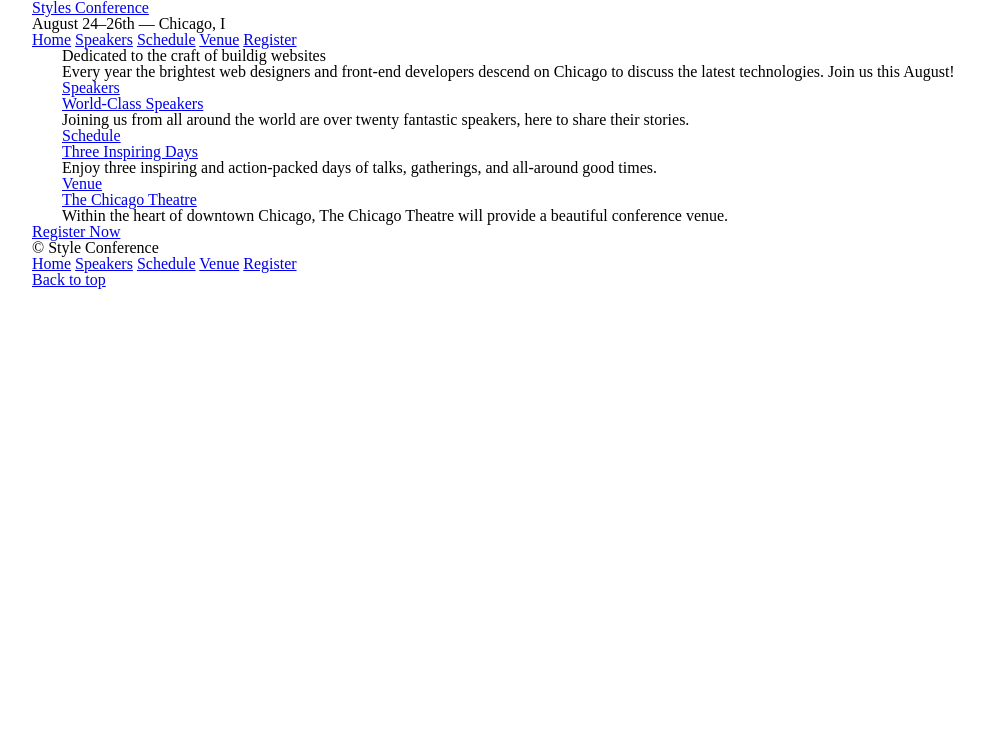
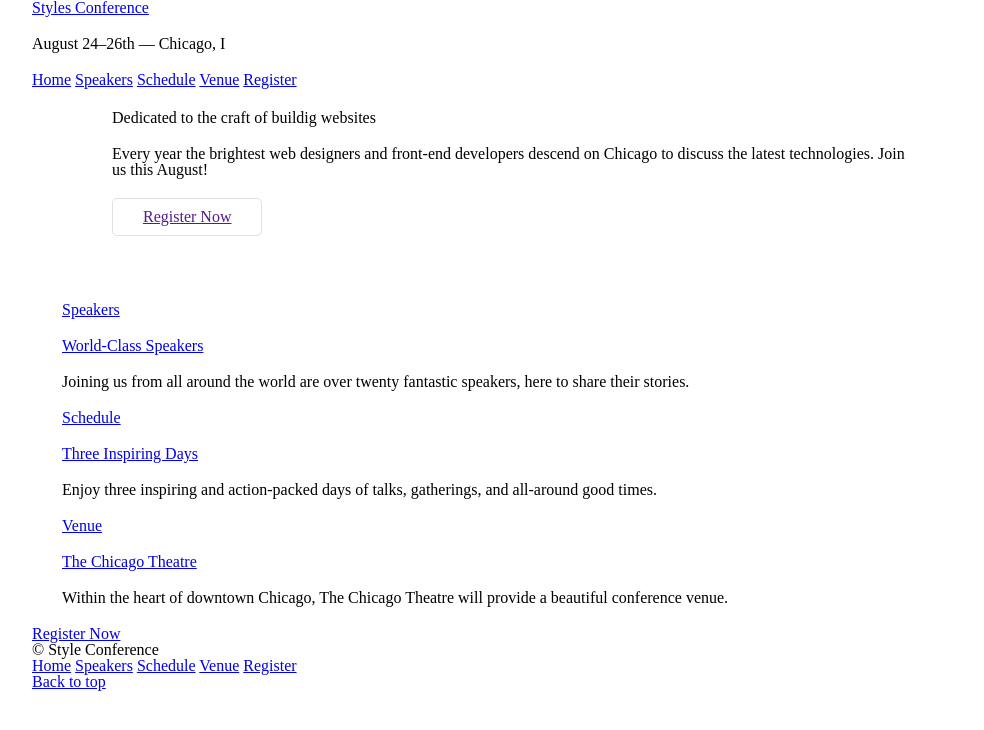
Before and after one commit to Romeo899/100dev, a plain HTML site: page class_2/shayhowe/styles-conference/index.html in a window 1280 px wide. Shown: the whole page, without its empty margins (158-1142 px from the left). Drawn offline with Linux system fonts and the light colour scheme.

Commit message:
Shay Howe| class 4 exercise done

```diff
--- a/class_2/shayhowe/styles-conference/assets/stylesheets/main.css
+++ b/class_2/shayhowe/styles-conference/assets/stylesheets/main.css
@@ -67,3 +67,46 @@ Grid
 	padding: 0 30px;
 	margin: 0 auto;
 }
+
+/*
+=====================================
+
+Typography
+
+======================
+*/
+
+h1,h2,h3,h4,h5, p {
+	margin-bottom: 20px;
+}
+
+/*
+=====================================
+
+Buttons
+
+======================
+*/
+
+.btn {
+	display: inline-block;
+	border-radius: 5px;
+	margin: 0;
+}
+
+.btn-alt {
+	border: 1px solid #dfe2e5;
+	padding: 10px 30px;
+}
+
+/*
+=====================================
+
+Home
+
+======================
+*/
+
+.hero {
+	padding: 22px 80px 66px 80px;
+}
--- a/class_2/shayhowe/styles-conference/index.html
+++ b/class_2/shayhowe/styles-conference/index.html
@@ -23,11 +23,11 @@
     </header>
 
     <section class="container">
-
-        <section class="container">
+        <section class="hero | container">
             <h2>Dedicated to the craft of buildig websites</h2>
             <p>Every year the brightest web designers and front-end developers descend on Chicago to discuss the latest
                 technologies. Join us this August!</p>
+            <a href="" class="btn btn-alt">Register Now</a>
 
         </section>
 
```
